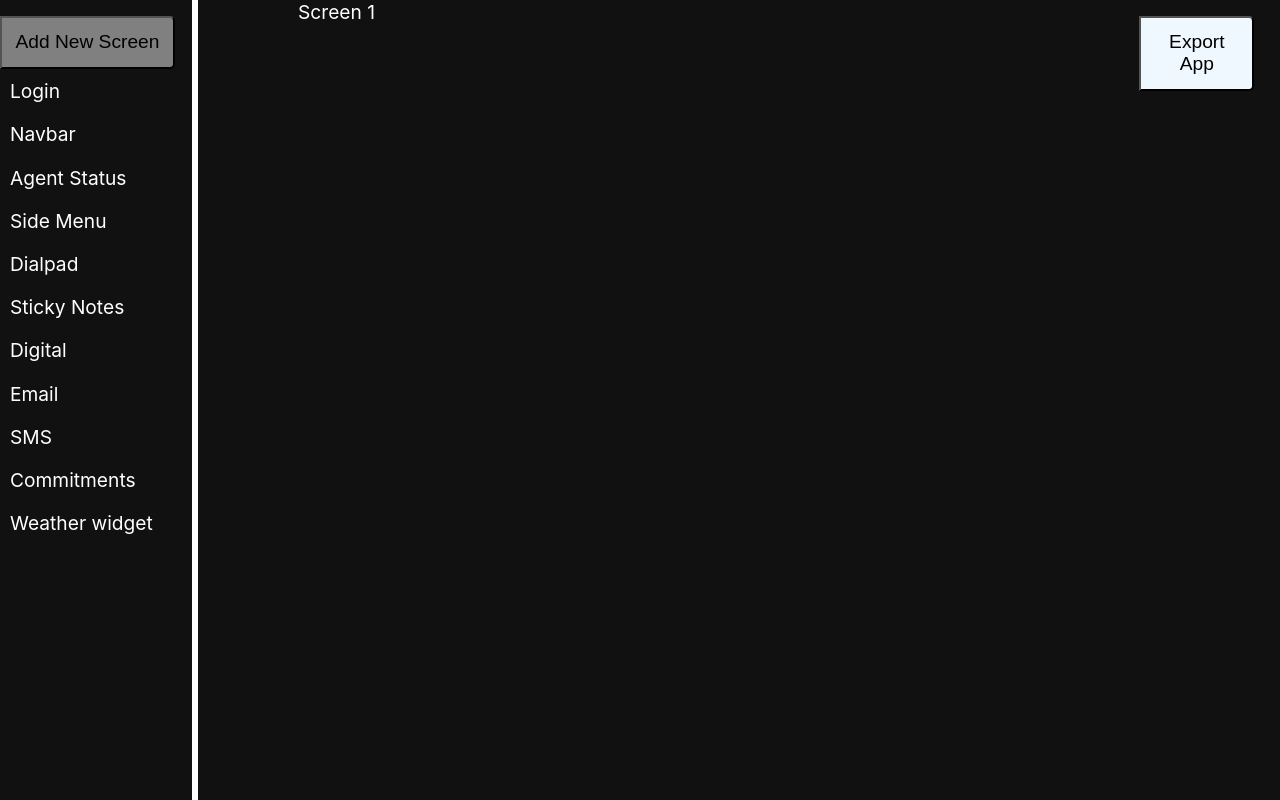
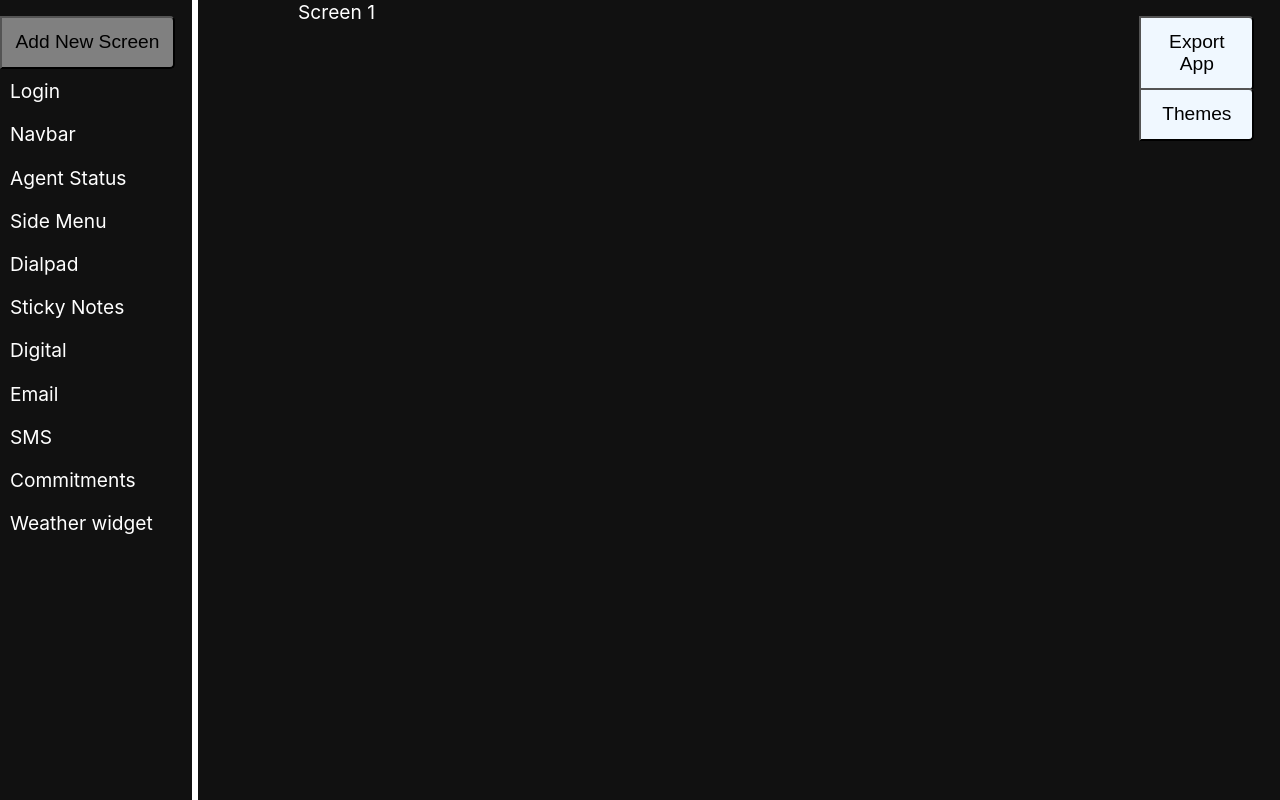
Before and after one commit to pankajrode0077/learningReact, a React (Create React App) app: page / in a window 1280 px wide. Built offline with nearby package versions, Linux system fonts and the light colour scheme.

Commit message:
add theme

```diff
--- a/src/App.css
+++ b/src/App.css
@@ -164,6 +164,23 @@ button:hover {
   transition: 0.5s;
 }
 
+.dropdown{
+  z-index: 5;
+  position:fixed;
+  top:11%;
+  right:2%;
+  width:9%;
+  background-color:aliceblue;
+}
+ .dropdowns{
+  z-index: 5;
+  position:fixed;
+  top:18%;
+  right:2%;
+  width:9%;
+  background-color:aliceblue;
+ }
+
 .loginBtn button{
   padding: 4px;
   background-color: #007cbe;
@@ -193,6 +210,15 @@ button:hover {
   color:#000;
   font-size:17px;
   max-height:10px;
+}
+.thmTxt{
+  color:#000;
+  font-size:17px;
+  font-weight: bold;;
+  max-height:10px;
+  padding-left: 50px;
+  padding-right: 40px;
+  background-color: #007cbe;
 }
 
 .ipInput{
--- a/src/App.js
+++ b/src/App.js
@@ -17,18 +17,19 @@ import DemoHomeComp from "./DemoHomeComp";
 var randomColor = require("randomcolor");
 
 function App() {
-  const [login, setLogin] = useState({pos:{ x: 0, y: 0 },exp:false , disp:false});
-  const [screen,setScreen] = useState(0);
-  const [dialpad, setDialpad] = useState({pos:{ x: 0, y: 0 },exp:false, disp:false});
-  const [navbar, setNavbar] = useState({pos:{ x: 0, y: 0 },exp:false , disp:false});
-  const [agentstatus, setAgentStatus] = useState({pos:{ x: 0, y: 0 },exp:false , disp:false});
-  const [sidemenu, setSideMenu] = useState({pos:{ x: 0, y: 0 },exp:false , disp:false});
-  const [stickyNotes, setStickyNotes] = useState({pos:{ x: 0, y: 0 },exp:false , disp:false});
-  const [weather, setWeather] = useState({pos:{ x: 0, y: 0 },exp:false , disp:false});
+  const [login, setLogin] = useState({ pos: { x: 0, y: 0 }, exp: false, disp: false });
+  const [screen, setScreen] = useState(0);
+  const [openTheme, setopenTheme] = useState(false);
+  const [dialpad, setDialpad] = useState({ pos: { x: 0, y: 0 }, exp: false, disp: false });
+  const [navbar, setNavbar] = useState({ pos: { x: 0, y: 0 }, exp: false, disp: false });
+  const [agentstatus, setAgentStatus] = useState({ pos: { x: 0, y: 0 }, exp: false, disp: false });
+  const [sidemenu, setSideMenu] = useState({ pos: { x: 0, y: 0 }, exp: false, disp: false });
+  const [stickyNotes, setStickyNotes] = useState({ pos: { x: 0, y: 0 }, exp: false, disp: false });
+  const [weather, setWeather] = useState({ pos: { x: 0, y: 0 }, exp: false, disp: false });
 
   const [step, setStep] = useState(0);
   // const [xyz, setxyz] = useState({pos:{ x: 0, y: 0 },exp:false}); add for your com change loginand setlogin
-const updateView = (lbl)=>{
+  const updateView = (lbl) => {
     switch (lbl) {
       case "login":
         setLogin({ ...login, disp: true });
@@ -60,25 +61,25 @@ const updateView = (lbl)=>{
       // eslint-disable-next-line default-case
       switch (custom.type) {
         case "login":
-          setLogin({pos:{ x: data.x, y: data.y },exp:true,disp: true});
+          setLogin({ pos: { x: data.x, y: data.y }, exp: true, disp: true });
           break;
         case "navbar":
-          setNavbar({pos:{ x: data.x, y: data.y },exp:true,disp: true});
+          setNavbar({ pos: { x: data.x, y: data.y }, exp: true, disp: true });
           break;
         case "agentstatus":
-          setAgentStatus({pos:{ x: data.x, y: data.y },exp:true,disp: true});
+          setAgentStatus({ pos: { x: data.x, y: data.y }, exp: true, disp: true });
           break;
         case "sidemenu":
-          setSideMenu({pos:{ x: data.x, y: data.y },exp:true,disp: true});
+          setSideMenu({ pos: { x: data.x, y: data.y }, exp: true, disp: true });
           break;
         case "dialpad":
-          setDialpad({pos:{ x: data.x, y: data.y },exp:true,disp: true});
+          setDialpad({ pos: { x: data.x, y: data.y }, exp: true, disp: true });
           break;
         case "stickyNotes":
-          setStickyNotes({pos:{ x: data.x, y: data.y },exp:true,disp: true});
+          setStickyNotes({ pos: { x: data.x, y: data.y }, exp: true, disp: true });
           break;
         case "weather":
-          setWeather({pos:{ x: data.x, y: data.y },exp:true,disp: true});
+          setWeather({ pos: { x: data.x, y: data.y }, exp: true, disp: true });
           break;
         default:
           console.log('TBD');
@@ -89,9 +90,9 @@ const updateView = (lbl)=>{
 
   return (
     <>
-    { step === 0 ?
+      {step === 0 ?
         <div className="App">
-     <button className="addScreen" onClick={()=>setScreen(screen+1)}>Add New Screen</button>
+          <button className="addScreen" onClick={() => setScreen(screen + 1)}>Add New Screen</button>
           <div className="vl"><label className="paddingleft">Screen 1</label></div>
           {screen > 0 && <div className="v2"><label className="paddingleft">Screen 2</label></div>}
           {screen > 1 && <div className="v3"><label className="paddingleft">Screen 3</label></div>}
@@ -104,7 +105,7 @@ const updateView = (lbl)=>{
               onStop={(e, data) => {
                 updatePos(data, 1, { type: 'login' });
               }}
-        onStart={()=>{
+              onStart={() => {
                 updateView('login');
               }}
             >
@@ -120,7 +121,7 @@ const updateView = (lbl)=>{
               onStop={(e, data) => {
                 updatePos(data, 1, { type: 'navbar' });
               }}
-        onStart={()=>{
+              onStart={() => {
                 updateView('navbar');
               }}
             >
@@ -136,7 +137,7 @@ const updateView = (lbl)=>{
               onStop={(e, data) => {
                 updatePos(data, 1, { type: 'agentstatus' });
               }}
-        onStart={()=>{
+              onStart={() => {
                 updateView('agentstatus');
               }}
             >
@@ -152,7 +153,7 @@ const updateView = (lbl)=>{
               onStop={(e, data) => {
                 updatePos(data, 1, { type: 'sidemenu' });
               }}
-        onStart={()=>{
+              onStart={() => {
                 updateView('sidemenu');
               }}
             >
@@ -168,7 +169,7 @@ const updateView = (lbl)=>{
               onStop={(e, data) => {
                 updatePos(data, 1, { type: 'dialpad' });
               }}
-        onStart={()=>{
+              onStart={() => {
                 updateView('dialpad');
               }}
             >
@@ -184,7 +185,7 @@ const updateView = (lbl)=>{
               onStop={(e, data) => {
                 updatePos(data, 1, { type: 'stickyNotes' });
               }}
-        onStart={()=>{
+              onStart={() => {
                 updateView('stickyNotes');
               }}
             >
@@ -204,7 +205,7 @@ const updateView = (lbl)=>{
               onStop={(e, data) => {
                 updatePos(data, 1, { type: 'weather' });
               }}
-        onStart={()=>{
+              onStart={() => {
                 updateView('weather');
               }}
             >
@@ -213,6 +214,13 @@ const updateView = (lbl)=>{
               </div>
             </Draggable>
             <button className="export">Export App</button>
+            <button className="dropdown" onClick={()=>{setopenTheme(true)}} >Themes</button>
+            <div className="dropdowns">
+              {openTheme && <div id="myDropdown" class="dropdown-content">
+               <label className="thmTxt" onClick={()=>{setopenTheme(false)}}>Dark</label><br></br>
+               <label className="thmTxt" onClick={()=>{setopenTheme(false)}}>Light</label>
+              </div>}
+            </div>
             {/* <button className="flow1" onClick={()=>setStep(1)}>Start Login Flow</button>
       <button className="home-flow" onClick={()=>setStep(2)}>Start Home Flow</button> */}
           </div>
--- a/src/Login.js
+++ b/src/Login.js
@@ -29,7 +29,7 @@ function Login(props) {
                     <img alt="loading" className="cxone-img" src={CxOneImg}></img>
                     <div className="innerLogin">
                     <label className="ipTxt"> UserName : </label><input className="ipInput" defaultValue="UserName"></input><br></br>
-                    <label className="ipTxt"> Password : </label><input type="password" className="ipInput" ></input><br></br>
+                    <label className="ipTxt"> Password : </label><input type="password" defaultValue="Password" className="ipInput" ></input><br></br>
                     <div className="loginBtn" onClick={login}><button>Login</button><br></br>
                         <a href="void()">Forgot your password?</a><br></br>
                     </div>
```
Lines whose indentation alone changed are shown as unchanged.
